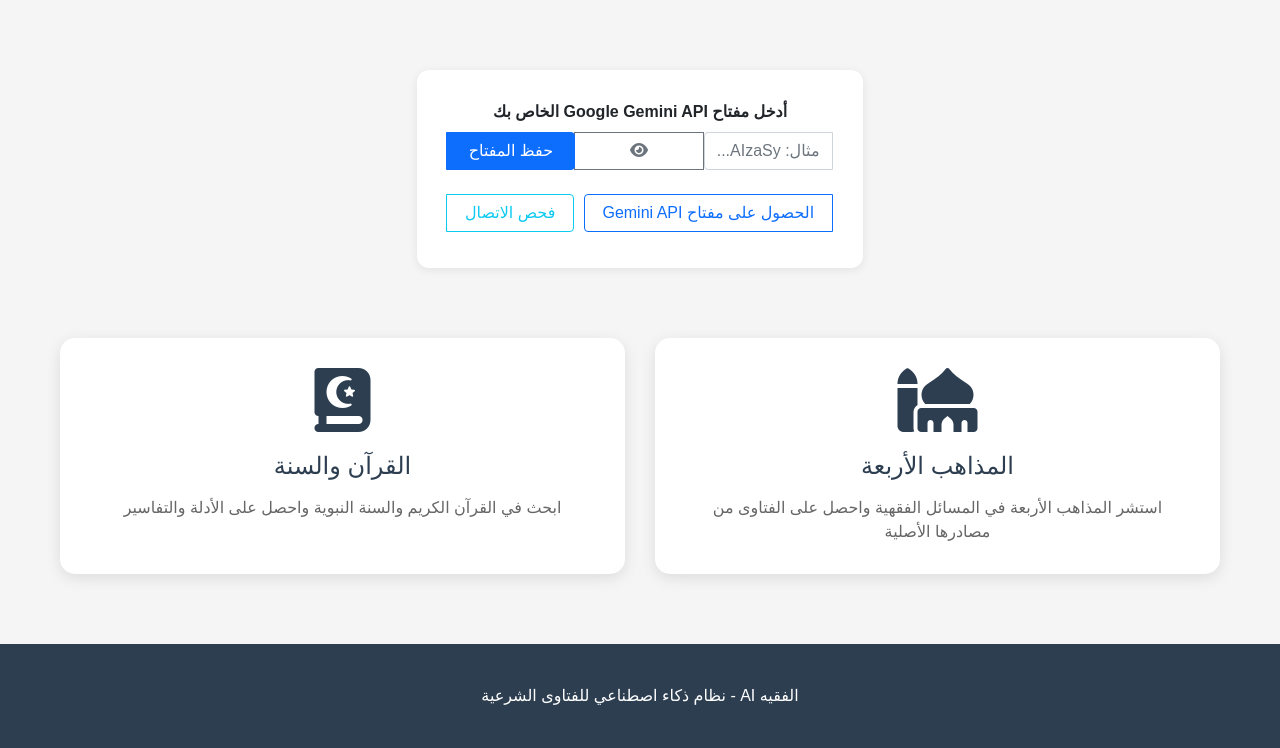
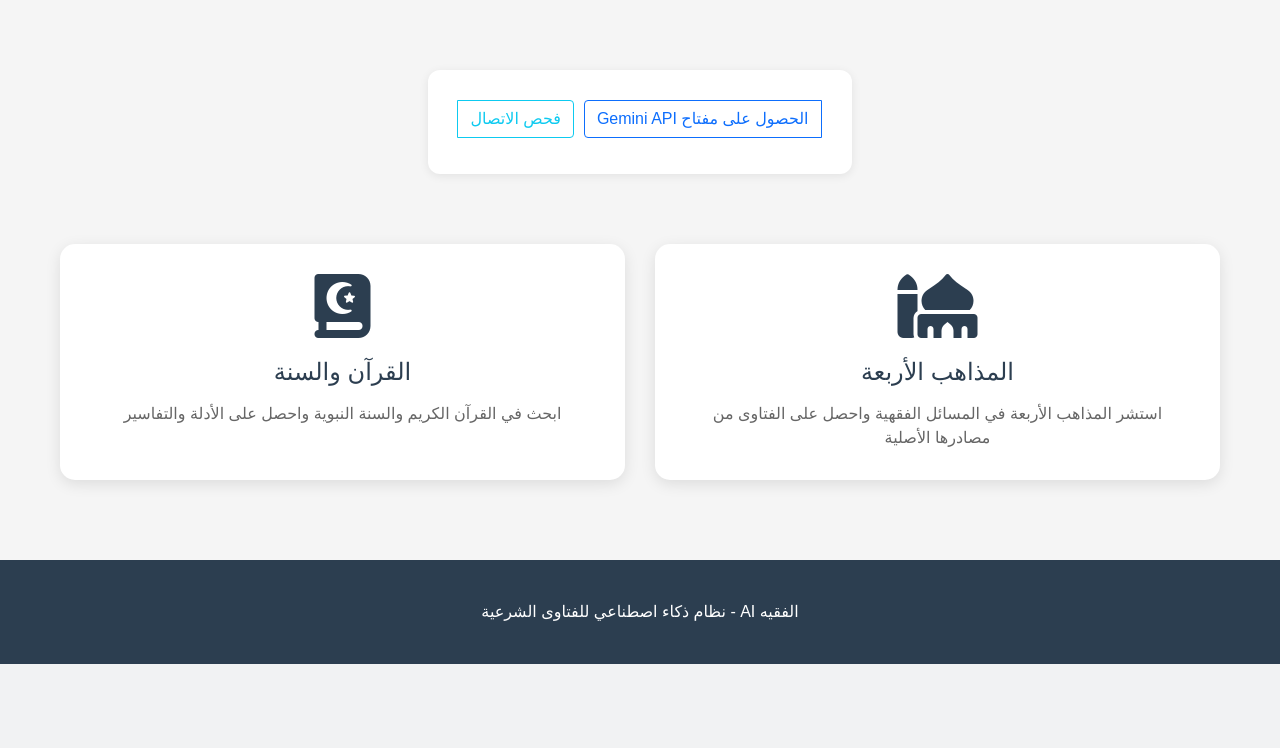
Before and after one commit to sbateeni/Al-Faqih-AI, a Flask app: page / in a window 1280 px wide. Shown: the part 136-884 px from the top of the page. After the commit the page ends 800 px from the top, so only its background shows below. Run offline with Flask 3, Linux system fonts and the light colour scheme.

Commit message:
Update home.html

```diff
--- a/templates/home.html
+++ b/templates/home.html
@@ -120,17 +120,7 @@
     </div>
 
     <div class="api-section text-center">
-        <div class="mb-4">
-            <label for="apiKeyInput" class="form-label">أدخل مفتاح Google Gemini API الخاص بك</label>
-            <div class="input-group mb-3">
-                <input type="password" id="apiKeyInput" class="form-control text-center" placeholder="مثال: AIzaSy..." autocomplete="off">
-                <button class="btn btn-outline-secondary" type="button" id="toggleApiKeyVisibility">
-                    <span id="eyeIcon" class="fa fa-eye"></span>
-                </button>
-                <button class="btn btn-primary" type="button" id="saveApiKeyBtn">حفظ المفتاح</button>
-            </div>
-            <div id="apiKeyStatus" class="text-success"></div>
-        </div>
+        <!-- أزلت حقل إدخال مفتاح API وزر الحفظ من الصفحة الرئيسية. أبقيت فقط زر الحصول على المفتاح وزر الفحص. -->
         <div class="btn-group mb-3">
             <a href="https://aistudio.google.com/apikey" target="_blank" rel="noopener" class="btn btn-outline-primary">الحصول على مفتاح Gemini API</a>
             <button id="testApiKey" class="btn btn-outline-info">فحص الاتصال</button>
```
